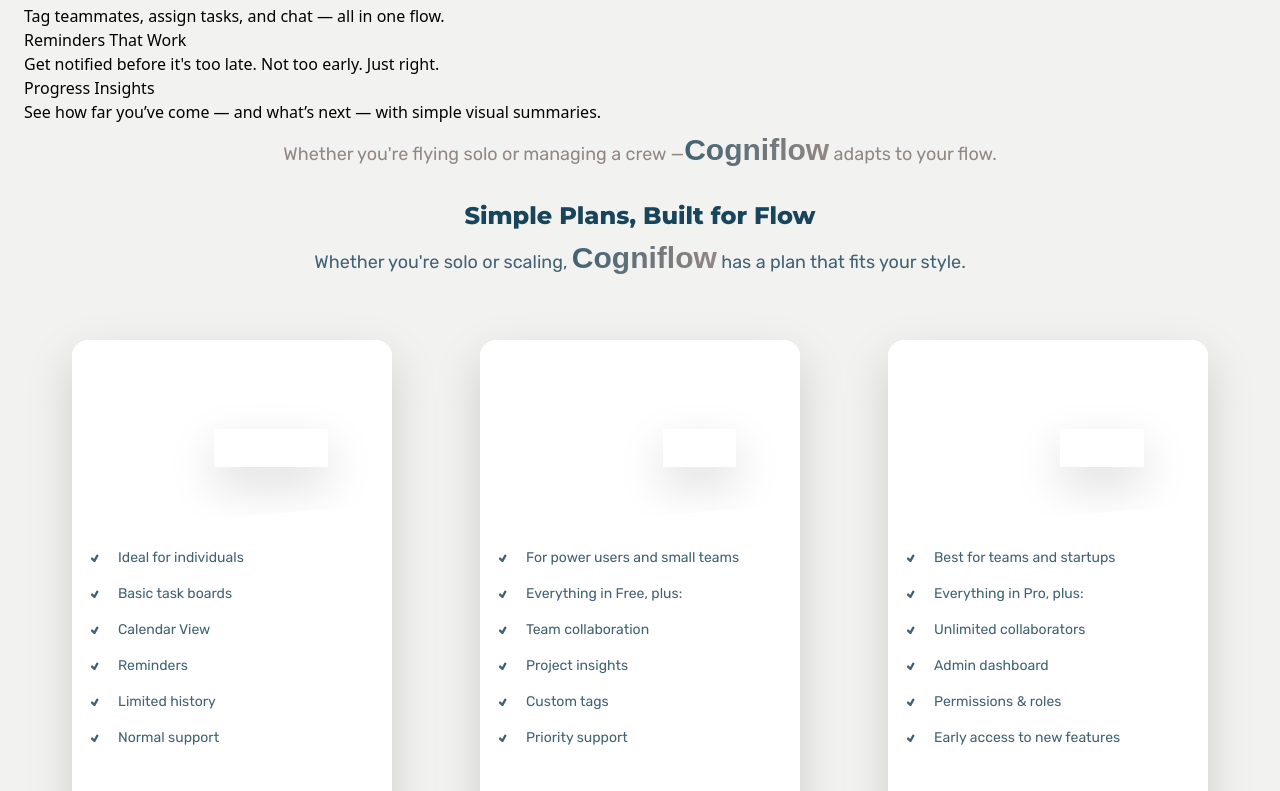
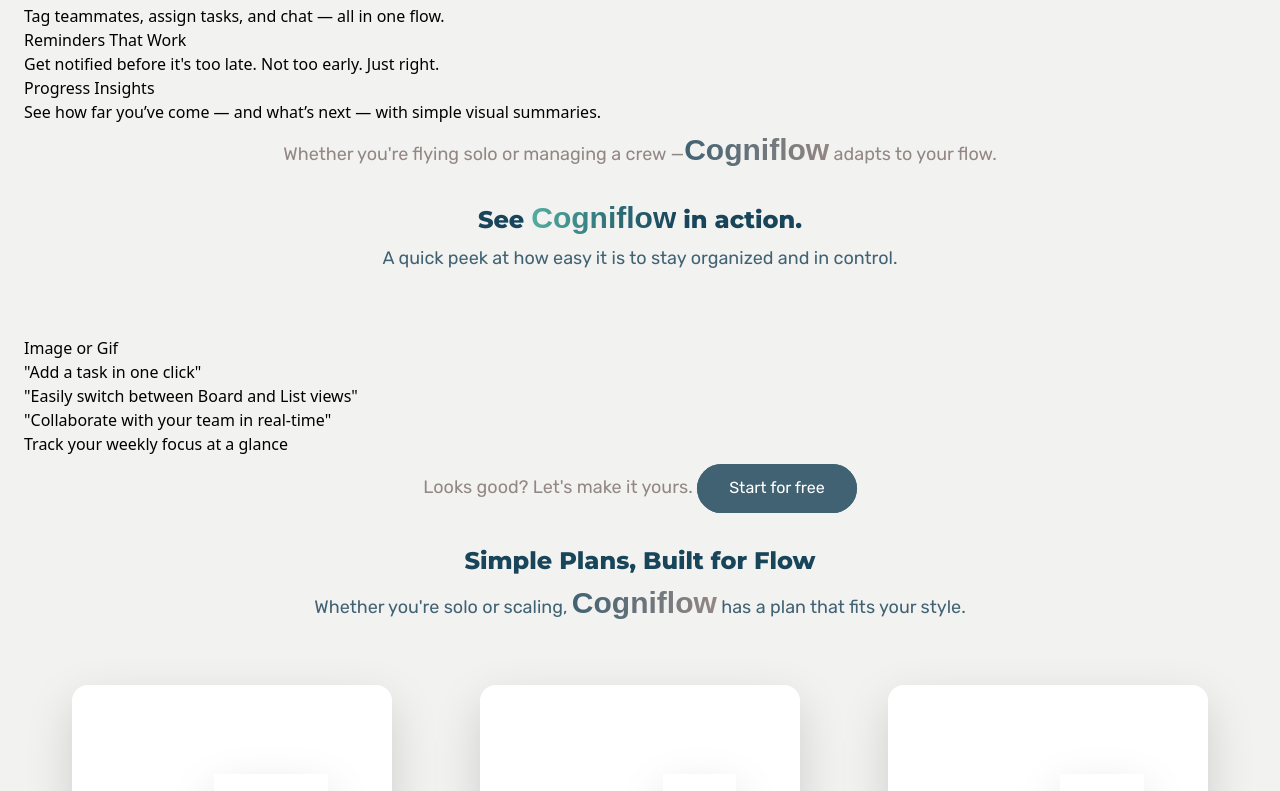
Before and after one commit to arunav999/CogniFlow-frontend, a React (Vite) app: page / in a window 1280 px wide. Shown: the part 1213-2004 px from the top of the page. Built offline with nearby package versions, Linux system fonts and the light colour scheme; a web font is replaced by a local one.

Commit message:
demo section structure complete

```diff
--- a/src/components/Main/Demo/DemoSection.jsx
+++ b/src/components/Main/Demo/DemoSection.jsx
@@ -1,9 +1,45 @@
-import React from "react";
+import Button from "../../Reusable/Button/Button";
 
 const DemoSection = () => {
   return (
     <>
-      <section className="">Demo Section</section>
+      <section className="section scroll-mt-20" id="demo">
+        {/* HEADING */}
+        <div className="text-center mb-16">
+          <h2 className="heading">
+            See <span className="logo logo-gradient">Cogniflow</span> in action.
+          </h2>
+          <h4 className="sub-heading text-light-text-secondary">
+            A quick peek at how easy it is to stay organized and in control.
+          </h4>
+        </div>
+
+        {/* IMAGE / GIF */}
+        <div className="">
+          <span>Image or Gif</span>
+        </div>
+
+        {/* FEATURE POINTS */}
+        <div className="">
+          <ul>
+            <li>"Add a task in one click"</li>
+            <li>"Easily switch between Board and List views"</li>
+            <li>"Collaborate with your team in real-time"</li>
+            <li>Track your weekly focus at a glance</li>
+          </ul>
+        </div>
+
+        {/* CTA */}
+        <div className="text-center">
+          <h4 className="sub-heading text-light-text-tertiary">
+            Looks good? Let's make it yours.{" "}
+            <Button secondary disabled={false}>
+              {" "}
+              Start for free
+            </Button>
+          </h4>
+        </div>
+      </section>
     </>
   );
 };
--- a/src/components/Main/Main.jsx
+++ b/src/components/Main/Main.jsx
@@ -1,6 +1,7 @@
 import HeroSection from "./Hero/HeroSection";
 import AboutSection from "./About/AboutSection";
 import FeaturesSection from "./Features/FeaturesSection";
+import DemoSection from "./Demo/DemoSection";
 import PricingSection from "./Pricing/PricingSection";
 
 const Main = () => {
@@ -10,6 +11,7 @@ const Main = () => {
         <HeroSection />
         <AboutSection />
         <FeaturesSection />
+        <DemoSection />
         <PricingSection />
       </main>
     </>
--- a/src/components/Main/Pricing/PricingSection.jsx
+++ b/src/components/Main/Pricing/PricingSection.jsx
@@ -33,6 +33,7 @@ const PricingSection = () => {
           ))}
         </div>
 
+        {/* CTA */}
         <div className="text-center">
           <h4 className="sub-heading text-light-text-tertiary">
             Not sure which to pick? &mdash;{" "}
```
